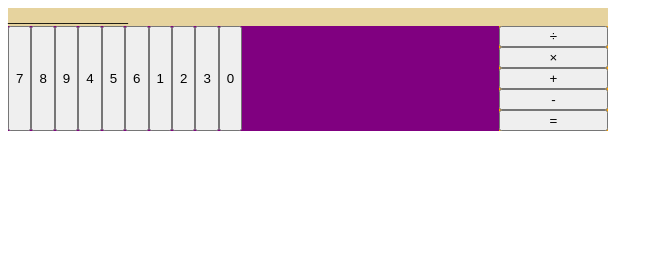
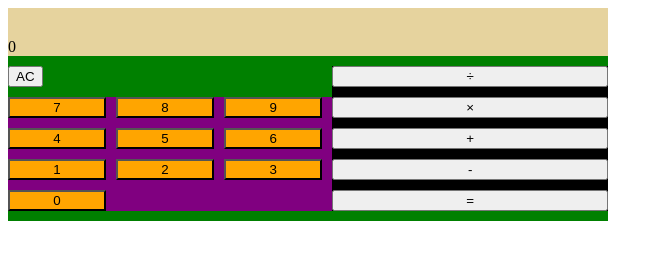
Before and after one commit to jebsmartt/calculator_js, a plain HTML site: page index.html in a window 1280 px wide. Shown: the whole page, without its empty margins (0-663 px from the left). Drawn offline with Linux system fonts and the light colour scheme.

Commit message:
keypad button clicks update screen

```diff
--- a/index.html
+++ b/index.html
@@ -4,6 +4,7 @@
     <meta charset="UTF-8">
     <meta name="viewport" content="width=device-width, initial-scale=1.0">
     <title>JS Calculator</title>
+    <link rel="stylesheet" href="style.css">
     <script src="./main.js" defer></script>
 </head>
 <body>
--- a/main.js
+++ b/main.js
@@ -1,59 +1,87 @@
 
+// Over all div for calculator
 const calculatorDiv = document.createElement('div')
 calculatorDiv.id = 'calculator'
 calculatorDiv.style.backgroundColor = 'black'
 calculatorDiv.style.display = 'flex'
 calculatorDiv.style.maxWidth = '600px'
 calculatorDiv.style.flexDirection = 'column'
-
 calculatorDiv.style.alignItems = 'stretch'
 
-
+// Div for the display area "screen"
 const screenDiv = document.createElement('div')
 screenDiv.id = 'screen'
 screenDiv.style.backgroundColor = '#e6d39e'
-screenDiv.textContent = '_______________'
+screenDiv.style.paddingTop = '30px'
+screenDiv.textContent = 0
 
+// Div for all of the buttons
 const controlDiv = document.createElement('div')
 controlDiv.id = 'controls'
 controlDiv.style.backgroundColor = 'green'
-
+controlDiv.style.paddingTop = '10px'
+controlDiv.style.paddingBottom = '10px'
 controlDiv.style.display = 'flex'
 
+// Left side of calculator div
+const leftDiv = document.createElement('div')
+leftDiv.id = 'leftDiv'
+leftDiv.style.display = 'flex'
+leftDiv.style.flexDirection = 'column'
+
+// For now its just the clear button
+const modifierDiv = document.createElement('div')
+modifierDiv.id = 'modifierDiv'
+modifierDiv.style.display = 'flex'
+modifierDiv.style.paddingBottom = '10px'
+
+const clearButton = modifierDiv.appendChild(addButton('AC', 'modifierButton'))
+
+// These are the number buttons
 const keypadDiv = document.createElement('div')
 keypadDiv.id = 'keypad'
 keypadDiv.style.backgroundColor = 'purple'
 keypadDiv.style.display = 'flex'
 keypadDiv.style.flexWrap = 'wrap'
 keypadDiv.style.flexGrow = 3
+keypadDiv.style.gap = '10px'
 
-keypadDiv.appendChild(addButton(7))
-keypadDiv.appendChild(addButton(8))
-keypadDiv.appendChild(addButton(9))
-keypadDiv.appendChild(addButton(4))
-keypadDiv.appendChild(addButton(5))
-keypadDiv.appendChild(addButton(6))
-keypadDiv.appendChild(addButton(1))
-keypadDiv.appendChild(addButton(2))
-keypadDiv.appendChild(addButton(3))
-keypadDiv.appendChild(addButton(0))
+const sevenButton = keypadDiv.appendChild(addButton(7, 'keypadButton'))
+const eightButton = keypadDiv.appendChild(addButton(8, 'keypadButton'))
+const nineButton = keypadDiv.appendChild(addButton(9, 'keypadButton'))
+const fourButton = keypadDiv.appendChild(addButton(4, 'keypadButton'))
+const fiveButton = keypadDiv.appendChild(addButton(5, 'keypadButton'))
+const sixButton = keypadDiv.appendChild(addButton(6, 'keypadButton'))
+const oneButton = keypadDiv.appendChild(addButton(1, 'keypadButton'))
+const twoButton = keypadDiv.appendChild(addButton(2, 'keypadButton'))
+const threeButton = keypadDiv.appendChild(addButton(3, 'keypadButton'))
+const zeroButton = keypadDiv.appendChild(addButton(0, 'keypadButton'))
 
+// These are the operator buttons e.g. multiply, add, etc.
 const operatorDiv = document.createElement('div')
 operatorDiv.id = 'operators'
-operatorDiv.style.backgroundColor = 'orange'
+operatorDiv.style.backgroundColor = 'black'
 operatorDiv.style.display = 'flex'
 operatorDiv.style.flexDirection = 'column'
 operatorDiv.style.flexGrow = 1
+operatorDiv.style.gap = '10px'
 
-operatorDiv.appendChild(addButton('÷'))
-operatorDiv.appendChild(addButton('×'))
-operatorDiv.appendChild(addButton('+'))
-operatorDiv.appendChild(addButton('-'))
-operatorDiv.appendChild(addButton('='))
+operatorDiv.appendChild(addButton('÷', 'operatorButton'))
+operatorDiv.appendChild(addButton('×', 'operatorButton'))
+operatorDiv.appendChild(addButton('+', 'operatorButton'))
+operatorDiv.appendChild(addButton('-', 'operatorButton'))
+operatorDiv.appendChild(addButton('=', 'operatorButton'))
 
-function addButton (symbol) {
+function addButton (symbol, assignedClass) {
     const calButton = document.createElement('button')
+    calButton.classList.add(assignedClass)
     calButton.textContent = symbol
+
+    if (assignedClass == 'keypadButton') {
+        calButton.addEventListener('click', function() {
+            screenDiv.textContent = symbol
+        })
+    }
 
     return calButton
 }
@@ -62,5 +90,7 @@ function addButton (symbol) {
 document.body.appendChild(calculatorDiv)
 calculatorDiv.appendChild(screenDiv)
 calculatorDiv.appendChild(controlDiv)
-controlDiv.appendChild(keypadDiv)
+controlDiv.appendChild(leftDiv)
 controlDiv.appendChild(operatorDiv)
+leftDiv.appendChild(modifierDiv)
+leftDiv.appendChild(keypadDiv)
--- /dev/null
+++ b/style.css
@@ -0,0 +1,8 @@
+.keypadButton {
+    background-color: orange;
+    flex-basis: calc(33.33% - 10px); /* Set the max width for each item, considering spacing */
+}
+
+.operatorButton {
+    flex-basis: calc(100% - 10px); /* Set the max width for each item, considering spacing */
+}
```
